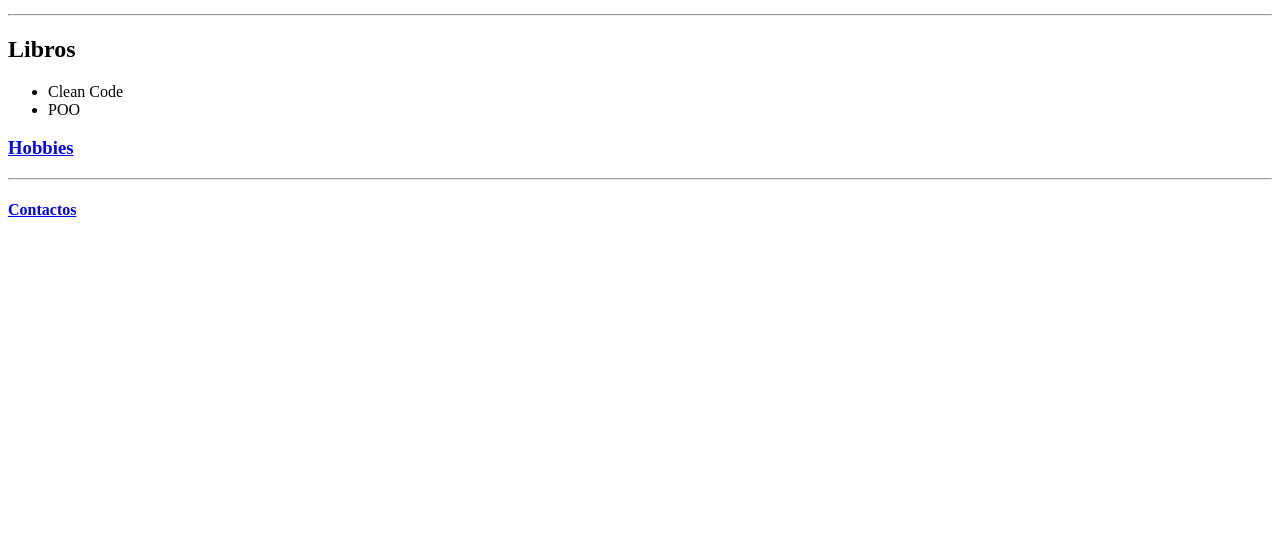
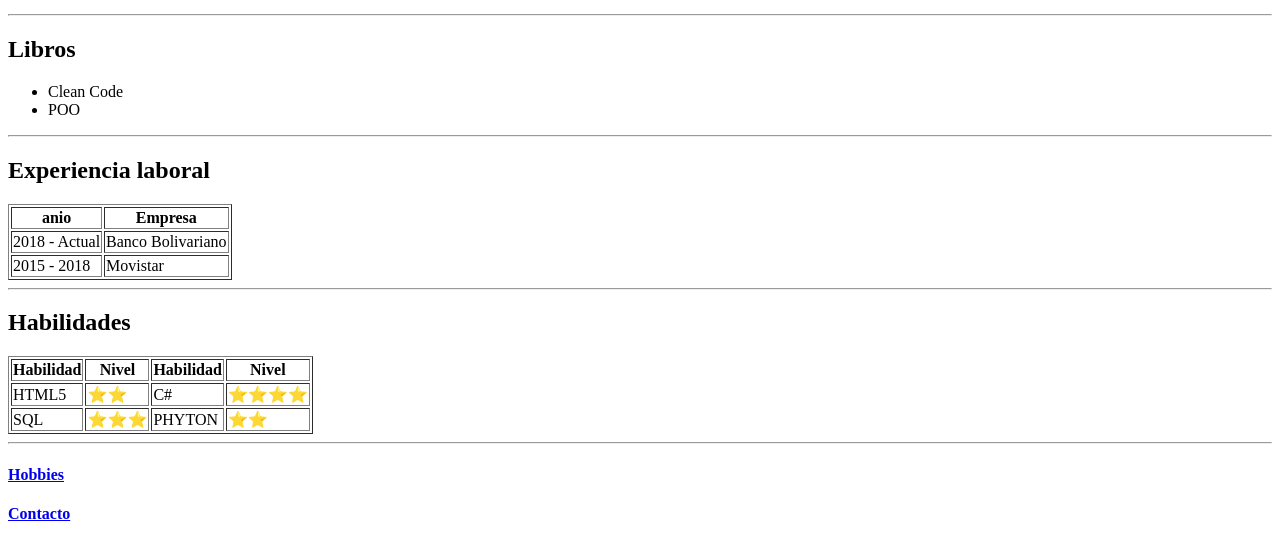
Before and after one commit to oscarromero-upecu/Primera_paginaWeb, a plain HTML site: page index.html in a window 1280 px wide. Shown: the part 489-1033 px from the top of the page. Before the commit the page ends 800 px from the top, so only its background shows below. Drawn offline with Linux system fonts and the light colour scheme.

Commit message:
Segunda_actualizacion

```diff
--- a/index.html
+++ b/index.html
@@ -19,12 +19,90 @@
         <em> Soy un estudiente de Programacion Web</em></p>
      <hr><!--Agregar una linea horizontal-->
      <h2>Libros</h2>
-     <ul>
-        <li>Clean Code</li>
+     <ul> <!--inicia una lista-->
+        <li>Clean Code</li><!-- li especifica el texto que compone el elemento de la lista-->
         <li>POO</li>
      </ul>
-     <h3><a href="hobbies.html">Hobbies</a> </h3>
      <hr>
-     <h4><a href="contactos.html">Contactos</a> </h4>
+     <h2>Experiencia laboral</h2>
+     <table border = "1"><!--Crea una tabla-->
+        <thead><!--cabecera para la tabla-->
+            <tr>
+                <th><!--va el dato en negrita  parecido a la cabecera-->
+                    anio
+                </th>
+                <th>
+                    Empresa
+                </th>
+            </tr>
+        </thead>
+        <tr><!--table row son las filas-->
+            <td><!--table data es la CELDA en donde van los datos-->
+                2018 - Actual
+            </td>
+            <td>
+                Banco Bolivariano
+            </td>
+        </tr>
+        <tr>
+            <td>
+                2015 - 2018
+            </td>
+            <td>
+                Movistar
+            </td>
+        </tr>
+     </table>
+     <hr>
+     <h2>Habilidades</h2>
+     <table border = "1"><!--Crea una tabla-->
+        <thead><!--cabecera para la tabla-->
+            <tr>
+                <th><!--va el dato en negrita  parecido a la cabecera-->
+                    Habilidad
+                </th>
+                <th>
+                    Nivel
+                </th>
+                <th><!--va el dato en negrita  parecido a la cabecera-->
+                    Habilidad
+                </th>
+                <th>
+                    Nivel
+                </th>
+            </tr>
+        </thead>
+        <tr><!--table row son las filas-->
+            <td><!--table data es la CELDA en donde van los datos-->
+                HTML5
+            </td>
+            <td>
+                ⭐⭐
+            </td>
+            <td>
+                C#
+            </td>
+            <td>
+                ⭐⭐⭐⭐
+            </td>
+        </tr>
+        <tr>
+            <td>
+                SQL
+            </td>
+            <td>
+                ⭐⭐⭐
+            </td>
+            <td>
+                PHYTON
+            </td>
+            <td>
+                ⭐⭐
+            </td>
+     </table>
+     <hr>
+     <h4><a href="hobbies.html">Hobbies</a> </h4>
+     <h4><a href="contacto.html">Contacto</a> </h4>
+
 </body>
 </html>
```
Also changed, not shown: contacto.html (added, +63 -0 lines), hobbies.html (+39 -8 lines), contactos.html (deleted), images/hobbies.jpg (added).
